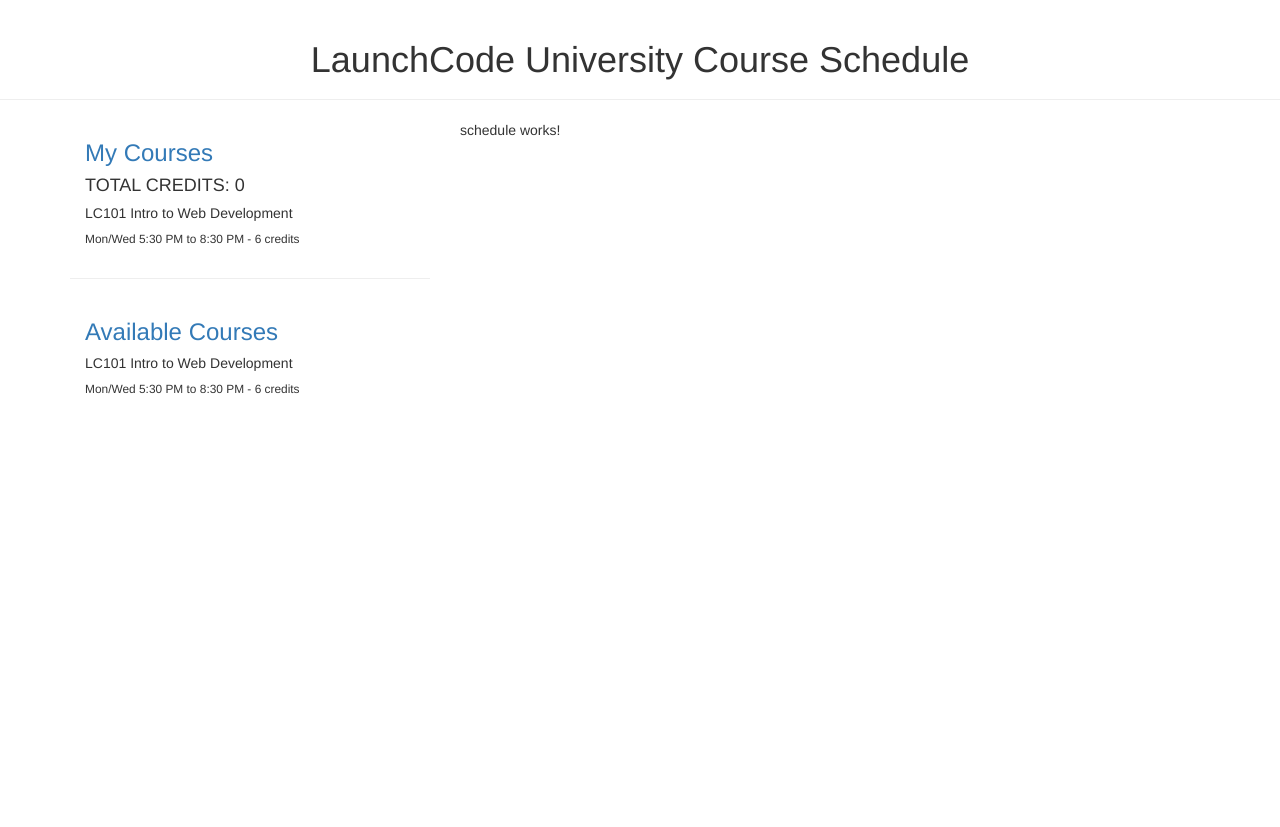
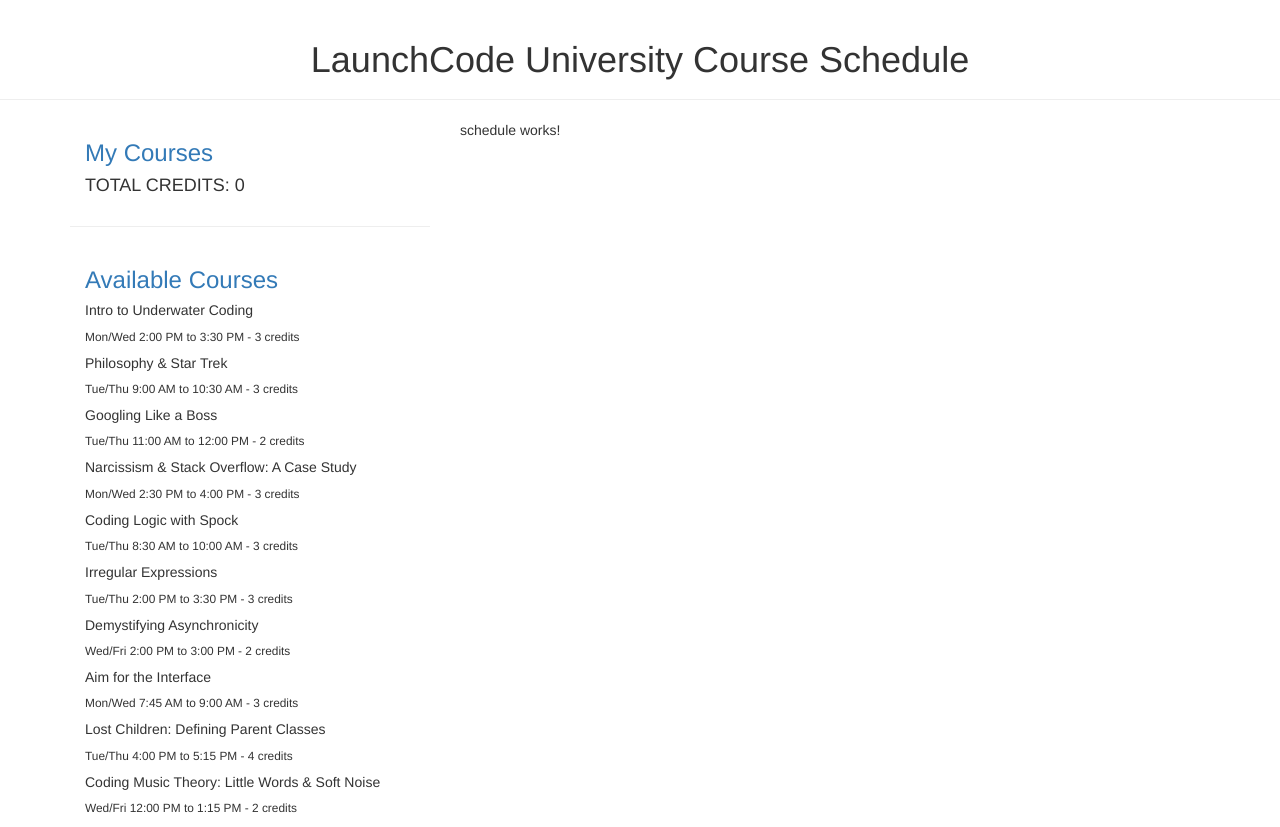
Before and after one commit to DanoRaw/LC-CourseSchedule, an Angular app in the folder course-schedule/: page / in a window 1280 px wide. Before the commit the page ends 800 px from the top, so only its background shows below. Built offline with nearby package versions, Linux system fonts and the light colour scheme.

Commit message:
Total Credits amount uses sumCredits method to display dynamically on page

```diff
--- a/course-schedule/src/app/courses/courses.component.html
+++ b/course-schedule/src/app/courses/courses.component.html
@@ -1,17 +1,17 @@
-<div class= "container">
+<div class="container" >
     <h3 class="text-primary">My Courses</h3>
-    <h4 class="text-uppercase">Total Credits: 0</h4>
-    <div class="col-12-vspace">
-        <h5 class="clickable">LC101 Intro to Web Development</h5>
+    <h4 class="text-uppercase">Total Credits: {{sumCredits()}}</h4>
+    <div class="col-12-vspace" *ngFor="let course of myCourses; let i= index">
+        <h5 class="clickable" (click)="removeCourse(i)">LC101 Intro to Web Development</h5>
         <p class= "small">Mon/Wed 5:30 PM to 8:30 PM - 6 credits</p>
     </div>
 </div>
 <hr>
 <div class= "container">
-    <h3 class="text-primary">Available Courses</h3>
+    <h3 class="text-primary" >Available Courses</h3>
 
-    <div class="col-12-vspace">
-        <h5 class="clickable">LC101 Intro to Web Development</h5>
-        <p class= "small">Mon/Wed 5:30 PM to 8:30 PM - 6 credits</p>
+    <div class="col-12-vspace" *ngFor="let course of availableCourses; let i= index">
+        <h5 class="clickable" (click)="addCourse(i)" >{{course.title}}</h5>
+        <p class= "small">{{course.getDays()}} {{course.startTime}} to {{course.endTime}} - {{course.credits}} credits</p>
     </div>
 </div>
--- a/course-schedule/src/app/courses/courses.component.ts
+++ b/course-schedule/src/app/courses/courses.component.ts
@@ -26,5 +26,19 @@
 ];
 this.availableCourses= this.allCourses.slice(0);
   }
-
+addCourse(index: number): void {
+  this.myCourses.push(this.availableCourses[index]);
+  this.availableCourses.splice(index,1);
 }
+removeCourse(index: number): void {
+  this.availableCourses.push(this.myCourses[index]);
+  this.myCourses.splice(index,1);
+}
+sumCredits(): number {
+  let sum=0;
+  for(let i=0; i< this.myCourses.length; i++) {
+    sum += this.myCourses[i].credits;
+  }
+  return sum;
+}
+}
```
